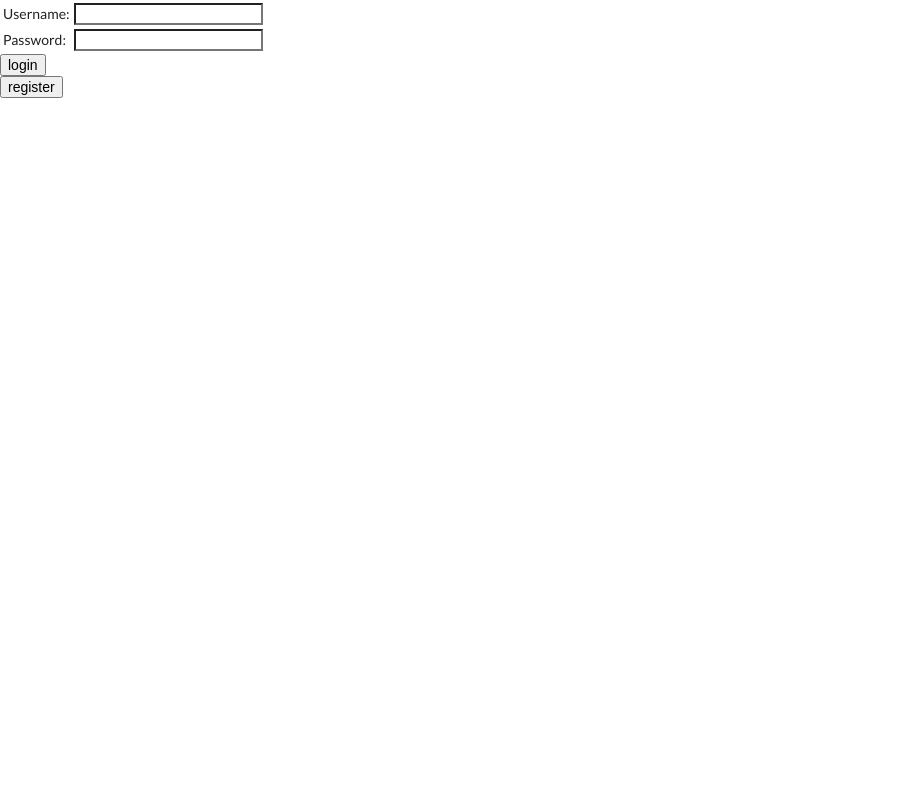
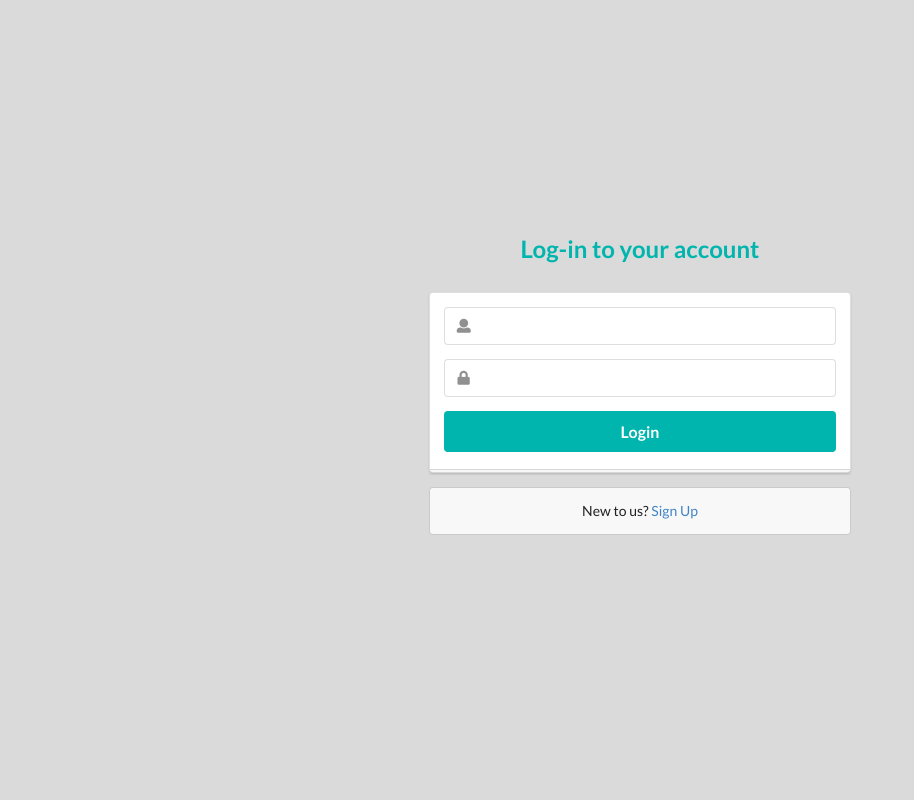
Before and after one commit to devists/projectile, a Django app: template templates/user_login.html in a window 1280 px wide. Shown: the whole page, without its empty margins (0-914 px from the left). Run offline with Django 3.2, Linux system fonts and the light colour scheme; the template is opened without the code that fills it: values that come from a table or form of the project are taken from there, others are empty; some libraries are stand-ins or nearby versions.

Commit message:
Updated login page  ui

```diff
--- /dev/null
+++ b/mainapp/static/css/style.css
@@ -0,0 +1,19 @@
+body {
+    background-color: #DADADA;
+}
+
+body > .grid {
+    height: 100%;
+}
+
+.image {
+    margin-top: -100px;
+}
+
+.column {
+    max-width: 450px;
+}
+
+.h-vh{
+    height: 100vh;
+}
--- a/templates/base.html
+++ b/templates/base.html
@@ -1,3 +1,4 @@
+{% load staticfiles %}
 <!DOCTYPE html>
 <html lang="en">
 <head>
@@ -8,6 +9,7 @@
     <meta http-equiv="X-UA-Compatible" content="ie=edge">
     <!--Styles-->
     <link rel="stylesheet" href="https://cdn.jsdelivr.net/semantic-ui/2.2.4/semantic.min.css">
+    <link rel="stylesheet" href="{% static "css/style.css" %}">
     <title>Document</title>
 </head>
 <body>
--- a/templates/user_login.html
+++ b/templates/user_login.html
@@ -1,8 +1,8 @@
 {%extends "base.html" %}
 
 {% block content %}
+
     {% if form.errors %}
-
     <p>Your username and password didn't match. Please try again.</p>
     {% endif %}
 
@@ -16,24 +16,39 @@
         <p>Please login to see this page.</p>
         {% endif %}
     {% endif %}
-    <form method="post" action="{% url 'login' %}">
+    <div class="ui middle aligned center aligned grid h-vh">
+        <div class="column">
+            <h2 class="ui teal image header">
+{#                <img src="assets/images/logo.png" class="image">#}
+                <div class="content">
+                    Log-in to your account
+                </div>
+            </h2>
+            <form method="post" class="ui large form" action="{% url 'login' %}">
                 {% csrf_token %}
+                <div class="ui stacked segment">
+                    <div class="field">
+                        <div class="ui left icon input">
+                            <i class="user icon"></i>
+                            {{ form.username }}
+                        </div>
+                    </div>
+                    <div class="field">
+                        <div class="ui left icon input">
+                            <i class="lock icon"></i>
+                            {{ form.password }}
+                        </div>
+                    </div>
+                    <input class="ui fluid large teal submit button" type="submit" value="Login"/>
+                </div>
 
+                <div class="ui error message"></div>
 
-        <table>
-            <tr>
-                <td>{{ form.username.label_tag }}</td>
-                <td>{{ form.username }}</td>
-            </tr>
-            <tr>
-                <td>{{ form.password.label_tag }}</td>
-                <td>{{ form.password }}</td>
-            </tr>
-        </table>
-     <input class="btn btn-success btn-sm" type="submit" value="login"/>
             </form>
-    <form method="get" action="{% url 'register' %}">
-        {% csrf_token %}
-        <input type="submit" value="register"/>
-    </form>
+
+            <div class="ui message">
+                New to us? <a href="{% url 'register' %}">Sign Up</a>
+            </div>
+        </div>
+    </div>
 {% endblock content %}
```
Also changed, not shown: bower.json (added, +20 -0 lines), 2 other files. Lines whose indentation alone changed are shown as unchanged.
